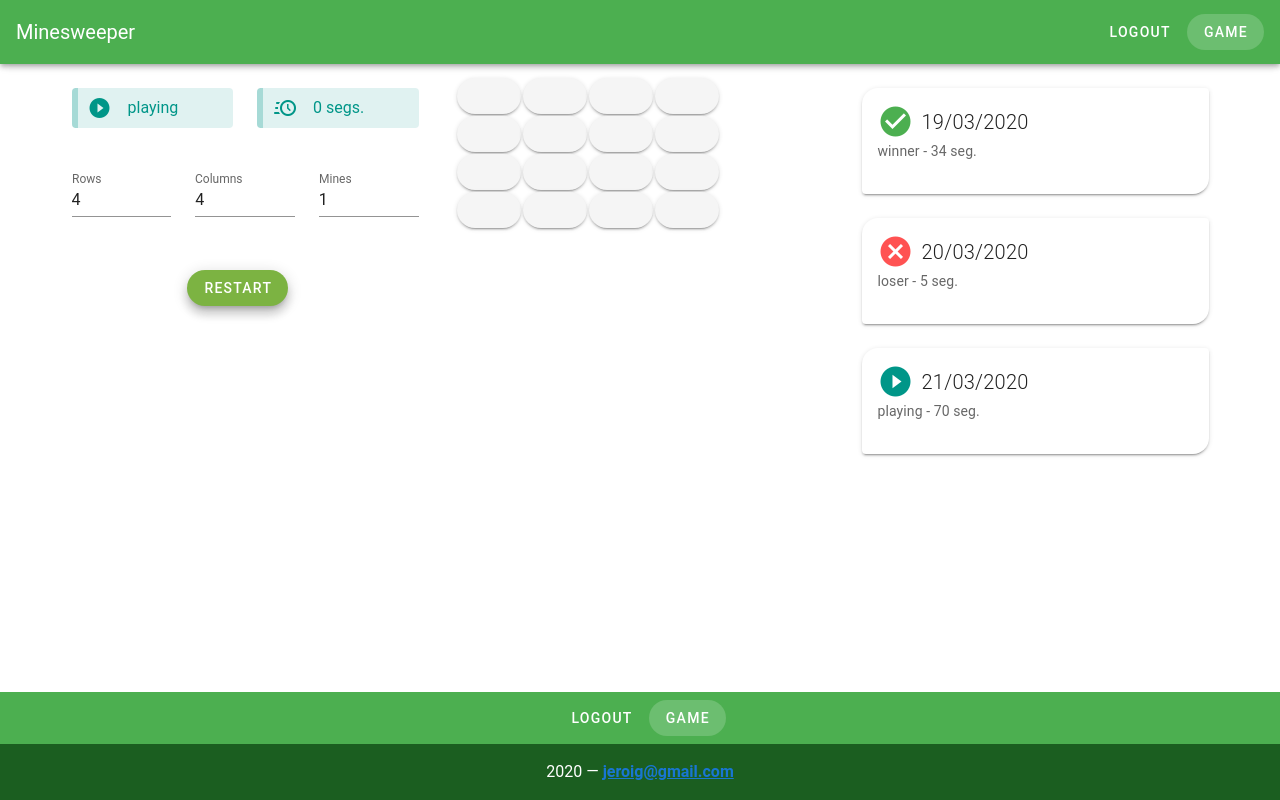
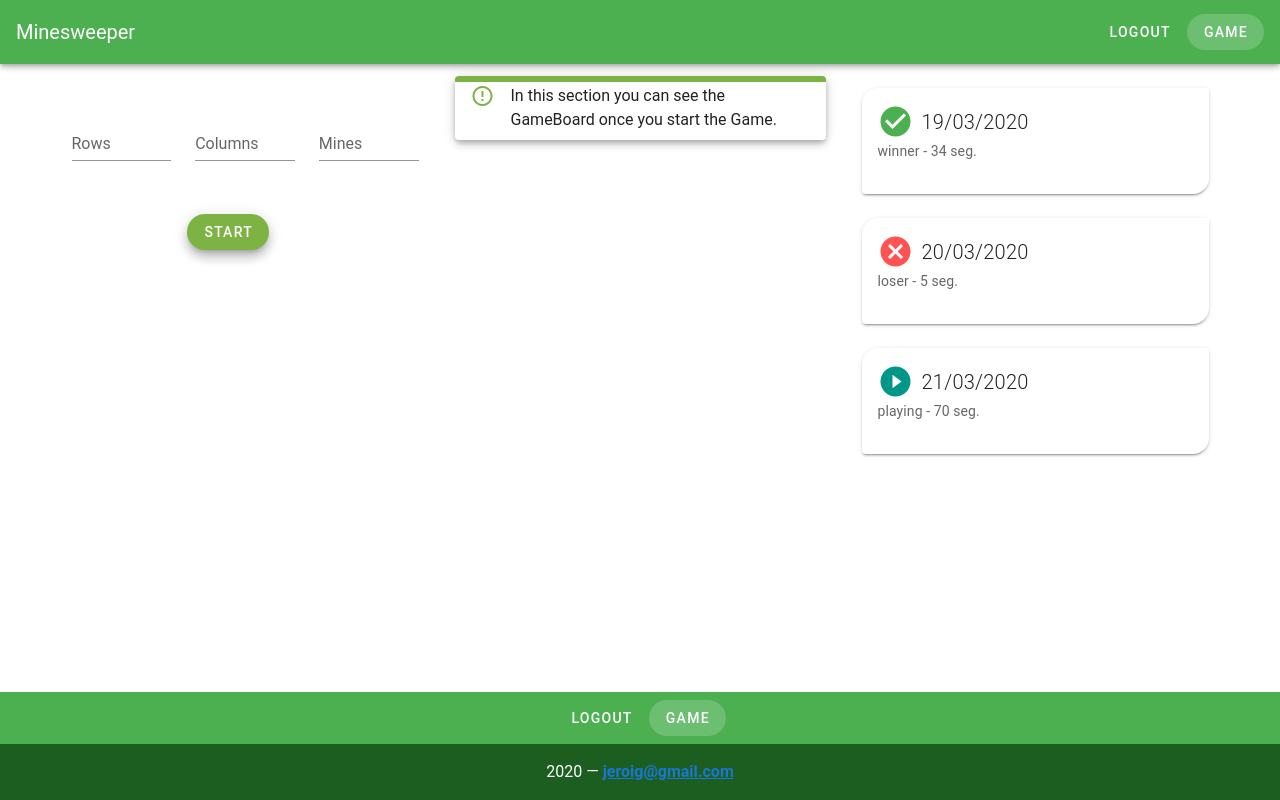
Before and after one commit to jeroig/minesweeper-vue, a Vue app: page /minesweeper in a window 1280 px wide. Built offline with nearby package versions, Linux system fonts and the light colour scheme; no server answers; sample sign-in values are in the browser's storage; what vue-swal would draw is missing.

Commit message:
Improve Board & Status components

```diff
--- a/src/components/Board.vue
+++ b/src/components/Board.vue
@@ -1,4 +1,8 @@
 <template>
+  <v-container>
+    <v-row>
+      <v-col>
+        <v-row align="center" justify="center">
           <table id="board">
             <tbody>
               <tr v-for="(row, i) in board.rows" :key="i">
@@ -15,6 +19,10 @@
               </tr>
             </tbody>
           </table>
+        </v-row>
+      </v-col>
+    </v-row>
+  </v-container>
 </template>
 
 <script>
@@ -50,11 +58,13 @@ export default {
   },
   created() {
     // Init the game
+    /*
     this.$store.dispatch('asyncRestart', {
       rows: this.board.rows,
       columns: this.board.columns,
       mines: this.board.mines
     })
+    */
   }
 }
 </script>
--- a/src/components/Status.vue
+++ b/src/components/Status.vue
@@ -3,6 +3,7 @@
     <v-row>
       <v-col>
         <v-alert
+          v-if="getInfo.state"
           text
           dense
           :color="getInfo.color"
@@ -13,7 +14,14 @@
         </v-alert>
       </v-col>
       <v-col>
-        <v-alert text dense color="teal" icon="mdi-clock-fast" border="left">
+        <v-alert
+          v-if="getInfo.state"
+          text
+          dense
+          color="teal"
+          icon="mdi-clock-fast"
+          border="left"
+        >
           {{ gameTime }} segs.
         </v-alert>
       </v-col>
@@ -61,24 +69,17 @@
           class="my-2"
           @click="restart"
         >
-          Restart
+          {{ btnValue }}
         </v-btn>
       </v-col>
       <v-spacer></v-spacer>
     </v-row>
-    <!--
-    Celdat:
-    <b>
-      {{ infoCell(0,0) }} | {{ infoCell(0,1) }}  | {{ infoCell(0,2) }} | {{ infoCell(0,3) }}  <br />
-      {{ infoCell(1,0) }} | {{ infoCell(1,1) }}  | {{ infoCell(1,2) }} | {{ infoCell(1,3) }} <br />
-      {{ infoCell(2,0) }} | {{ infoCell(2,1) }}  | {{ infoCell(2,2) }} | {{ infoCell(2,3) }} <br />
-      {{ infoCell(3,0) }} | {{ infoCell(3,1) }}  | {{ infoCell(3,2) }} | {{ infoCell(3,3) }} <br />
-    </b>
-    -->
   </v-container>
 </template>
 
 <script>
+import { mapGetters } from 'vuex'
+
 export default {
   data() {
     return {
@@ -89,11 +90,13 @@ export default {
   },
   watch: {},
   computed: {
-    gameTime() {
-      return this.$store.getters.gameTime
+    ...mapGetters(['gameTime', 'gameState']),
+
+    btnValue() {
+      return this.gameState == 'playing' ? 'Restart' : 'Start'
     },
     getInfo() {
-      if (this.$store.state.game.state == 'winner') {
+      if (this.gameState == 'winner') {
         this.$swal(
           'YOU WIN THE GAME in ' + this.gameTime + ' seg.',
           'The game is over',
@@ -102,9 +105,9 @@ export default {
         return {
           color: 'success',
           icon: 'mdi-check-circle',
-          state: this.$store.state.game.state
+          state: this.gameState
         }
-      } else if (this.$store.state.game.state == 'loser') {
+      } else if (this.gameState == 'loser') {
         this.$swal(
           'Game Over',
           'You click a mine so you loose the game',
@@ -113,13 +116,13 @@ export default {
         return {
           color: 'error',
           icon: 'mdi-close-circle',
-          state: this.$store.state.game.state
+          state: this.gameState
         }
       } else {
         return {
           color: 'teal',
           icon: 'mdi-play-circle',
-          state: this.$store.state.game.state
+          state: this.gameState
         }
       }
     }
--- a/src/views/Minesweeper.vue
+++ b/src/views/Minesweeper.vue
@@ -5,6 +5,25 @@
         <Status />
       </v-col>
       <v-col>
+        <v-container v-if="!gameId">
+          <v-row>
+            <v-col>
+              <v-row align="center" justify="center">
+                <v-alert
+                  border="top"
+                  colored-border
+                  color="light-green darken-1"
+                  elevation="5"
+                  dense
+                  icon="mdi-alert-circle-outline"
+                >
+                  In this section you can see the GameBoard once you start the
+                  Game.
+                </v-alert>
+              </v-row>
+            </v-col>
+          </v-row>
+        </v-container>
         <Board />
       </v-col>
       <v-col>
@@ -19,6 +38,7 @@
 import Board from '@/components/Board.vue'
 import Status from '@/components/Status.vue'
 import History from '@/components/History.vue'
+import { mapGetters } from 'vuex'
 
 export default {
   name: 'minesweeper',
@@ -26,6 +46,9 @@ export default {
     Board,
     Status,
     History
+  },
+  computed: {
+    ...mapGetters(['gameId'])
   }
 }
 </script>
--- a/src/vuex/store.js
+++ b/src/vuex/store.js
@@ -9,13 +9,13 @@ export default new Vuex.Store({
     user: null,
     game: {
       id: null,
-      timer: 0,
-      state: 'playing',
+      timer: null,
+      state: null,
       interval_id: 0,
       board: {
-        rows: 4,
-        columns: 4,
-        mines: 1,
+        rows: null,
+        columns: null,
+        mines: null,
         cells: null
       }
     }
@@ -166,8 +166,14 @@ export default new Vuex.Store({
     }
   },
   getters: {
+    gameId: state => {
+      return !!state.game.id
+    },
     gameTime: state => {
       return state.game.timer
+    },
+    gameState: state => {
+      return state.game.state
     },
     cell: state => (row, col) => {
       if (state.game.board.cells === null) return ''
```
Lines whose indentation alone changed are shown as unchanged.
